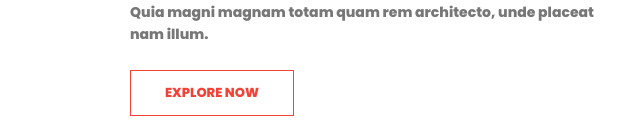
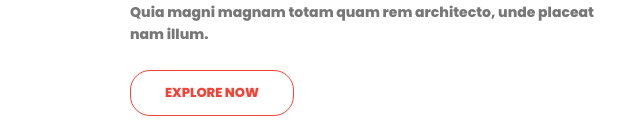
Before and after one commit to pratiksrivastava01/Sample-College-Website, a plain HTML site: page about.html in a window 1280 px wide. Shown: the part 817-952 px from the top of the page, 0-640 px from the left. Drawn offline with Linux system fonts and the light colour scheme; a web font is replaced by a local one.

Commit message:
Update style.css

```diff
--- a/style.css
+++ b/style.css
@@ -87,6 +87,7 @@ nav img{
     background: transparent;
     position: relative;
     cursor: pointer;
+    border-radius:20px
 }
 
 .hero-btn:hover{
```
